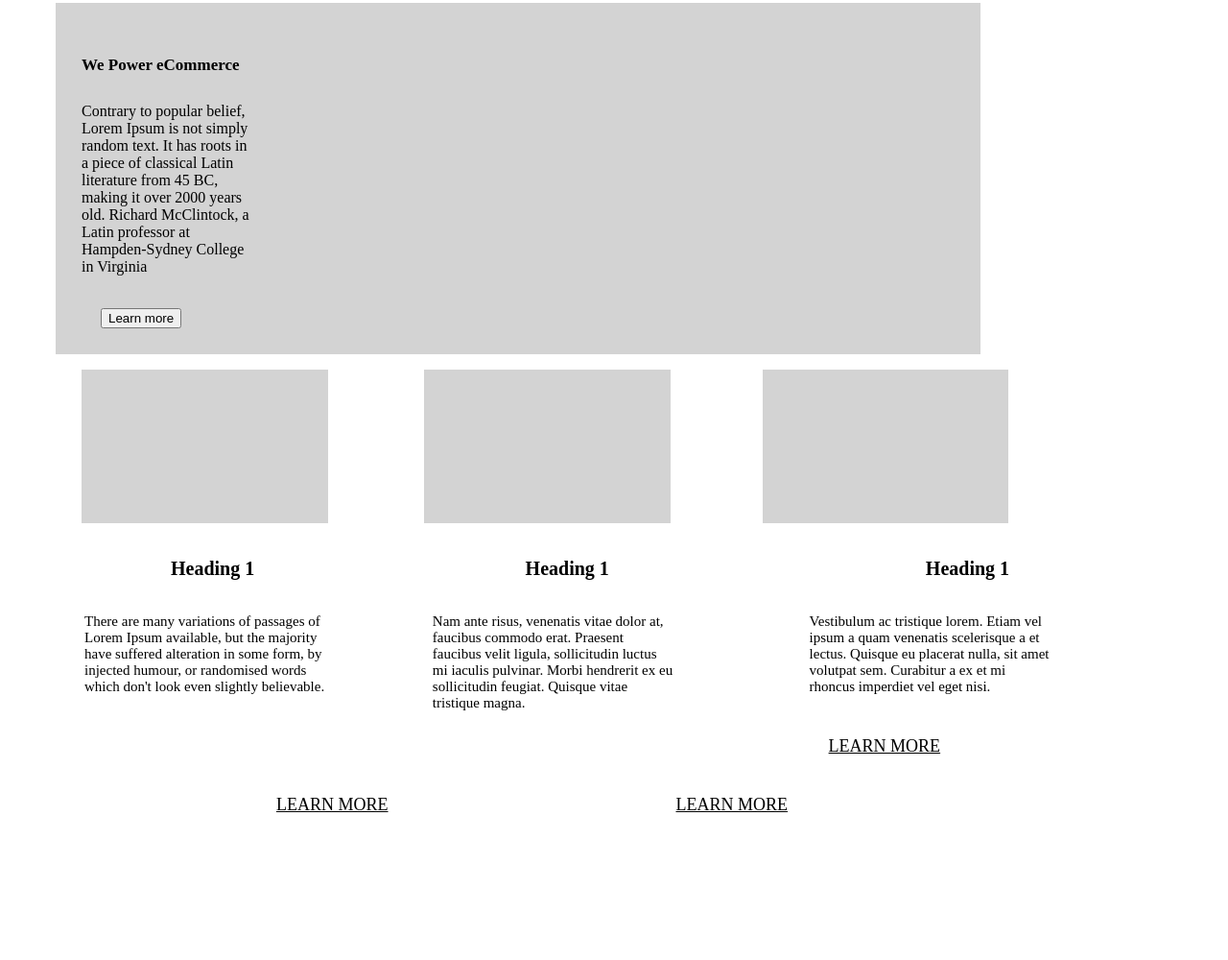
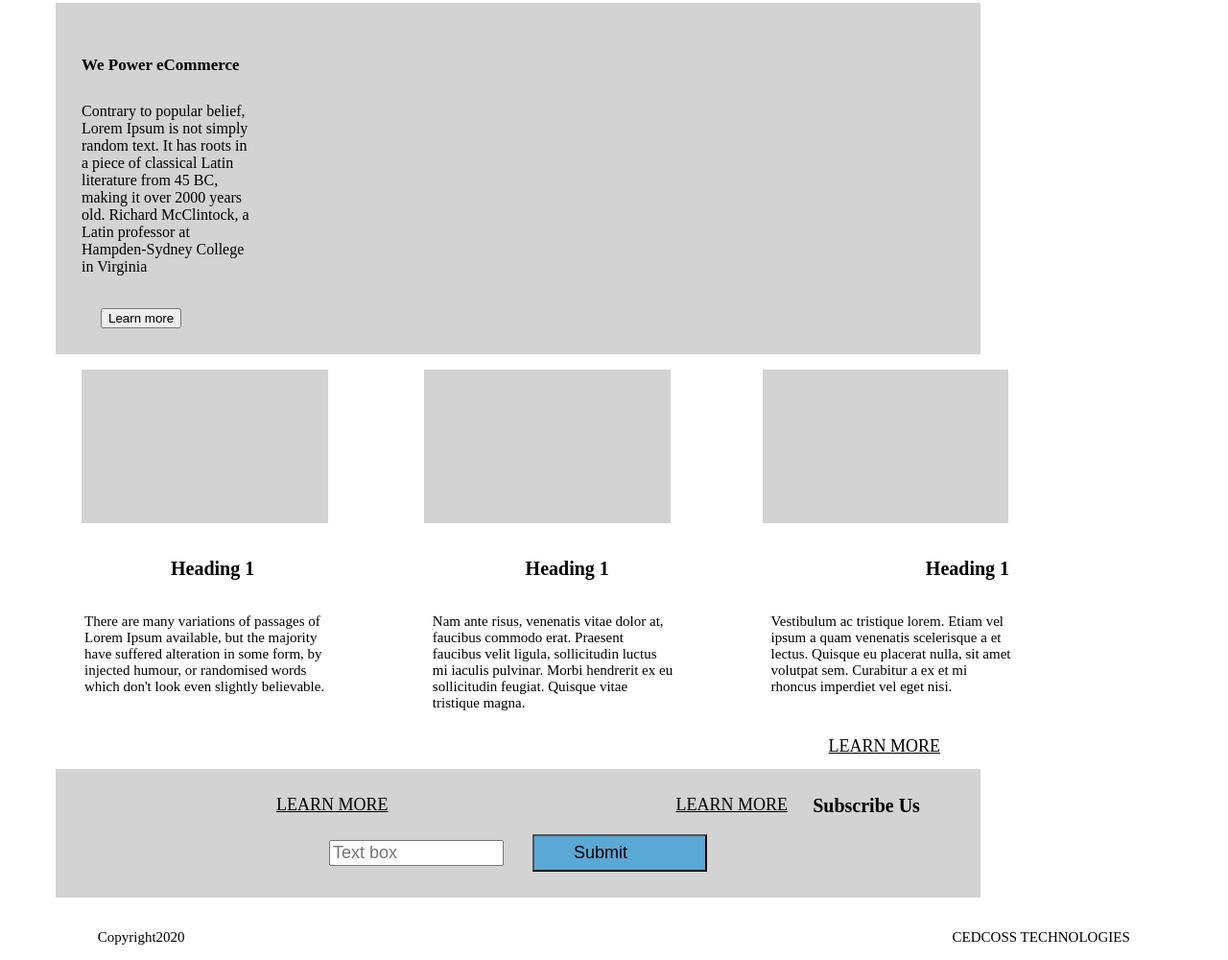
Before and after one commit to AshuKhattriCEDCOSS/Template-Assignment-3, a plain HTML site: page src/index.html in a window 1280 px wide. Shown: the part 120-1120 px from the top of the page at 96% size. Before the commit the page ends 989 px from the top, so only its background shows below. Drawn offline with Linux system fonts and the light colour scheme.

Commit message:
bottomside

```diff
--- a/src/index.html
+++ b/src/index.html
@@ -85,7 +85,7 @@
         }
         #insidetext3{
             font-size:15px;
-            margin-left:140px;
+            margin-left:100px;
             float:left;
             width:20%;
 
@@ -110,6 +110,25 @@
             margin-left:280px;
             float:left;
             color:black;
+        }
+        #bottomside{
+            font-size:20;
+            text-align:center;
+            font-weight:bold;
+        }
+
+        input[type="text"]
+        {
+            font-size:18;
+            width:20%;
+        }
+        input[type="submit"]
+        {
+            background-color:rgb(90, 168, 214);
+            width:20%;
+            height:5%;
+            font-size:18;
+            text-align:left;
         }
     </style>
   </head>
@@ -149,5 +168,12 @@
     <a id="link2" href="">LEARN MORE</a>
     <a id="link3" href="">LEARN MORE</a>
     <br><br><br>
+    <div id="bottomside">
+        Subscribe Us &nbsp;&nbsp;&nbsp;&nbsp;&nbsp;
+         <input type="text" placeholder="Text box"/> &nbsp;&nbsp;&nbsp;&nbsp;&nbsp;<input type="submit" value="&nbsp;&nbsp;&nbsp;&nbsp;&nbsp;&nbsp;&nbsp;Submit">
+        </div>
+        <br>
+        <p style="float:left;font-size:15">&nbsp;&nbsp;&nbsp;&nbsp;&nbsp;&nbsp;&nbsp;&nbsp;&nbsp;&nbsp;&nbsp;&nbsp;&nbsp;&nbsp;&nbsp;&nbsp;&nbsp;&nbsp;&nbsp;&nbsp;&nbsp;&nbsp;&nbsp;&nbsp;&nbsp;Copyright2020</p>
+        <p style="float:left; margin-left:800px;font-size:15">CEDCOSS TECHNOLOGIES</p>
   </body>
 </html>
```
